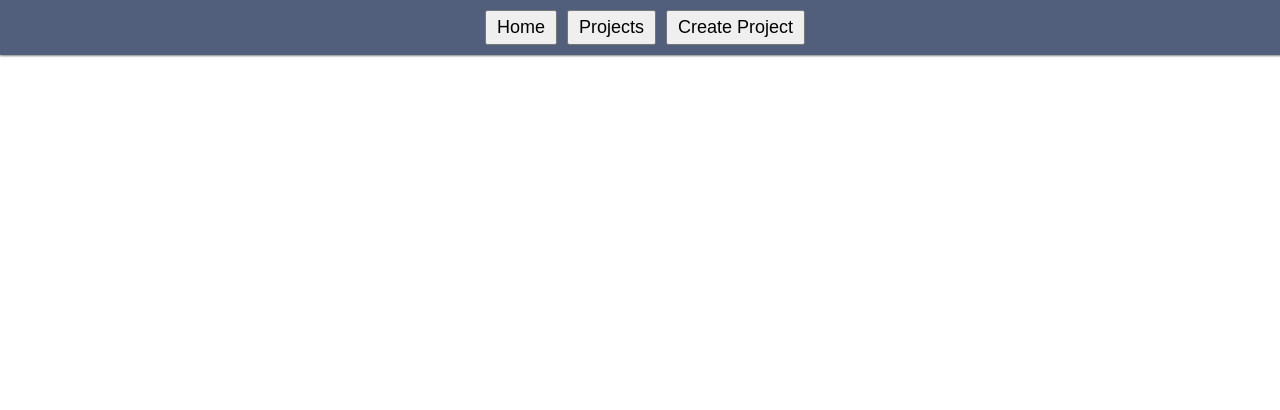
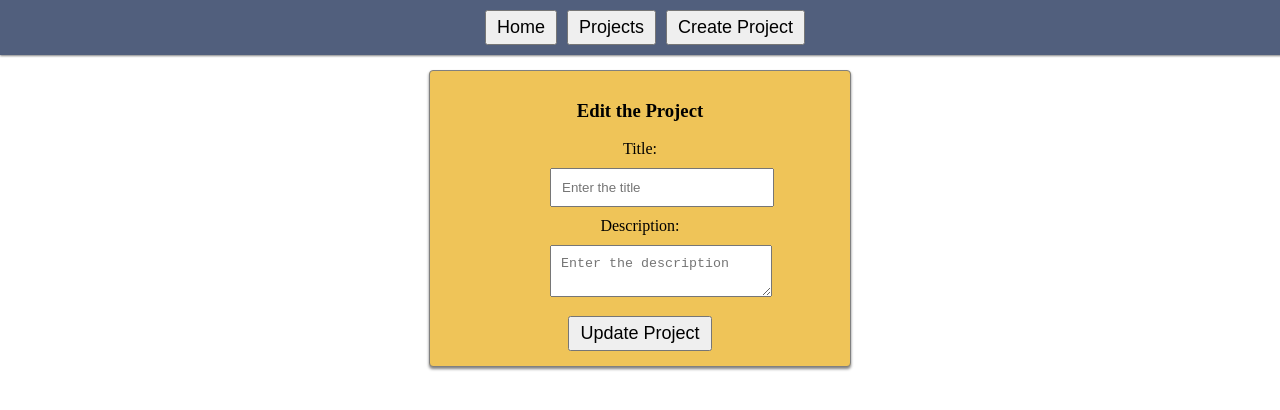
Before and after one commit to juliasohu/react-project-management, a React (Vite) app: page /projects/edit/1 in a window 1280 px wide. Shown: the top 410 px of the page. Built offline with nearby package versions, Linux system fonts and the light colour scheme; no server answers.

Commit message:
Add functionality to edit projects

```diff
--- a/src/App.jsx
+++ b/src/App.jsx
@@ -4,6 +4,7 @@
 import ProjectListPage from "./pages/ProjectListPage";
 import CreateProjectPage from "./pages/CreateProjectPage";
 import ProjectDetailsPage from "./pages/ProjectDetailsPage";
+import EditProjectPage from "./pages/EditProjectPage";
 
 function App() {
   return (
@@ -15,6 +16,7 @@
         <Route path="/projects" element={<ProjectListPage />} />
         <Route path="/projects/create" element = {<CreateProjectPage />} />
         <Route path="/projects/:projectId" element = {<ProjectDetailsPage />}></Route>
+        <Route path="/projects/edit/:projectId" element={<EditProjectPage />}/>
       </Routes>
     </>
   );
--- a/src/pages/CreateProjectPage.jsx
+++ b/src/pages/CreateProjectPage.jsx
@@ -48,7 +48,7 @@
 
                 <label>
                     Description:
-                    <input
+                    <textarea
                         type="text"
                         name="description"
                         placeholder="Describe your project"
--- /dev/null
+++ b/src/pages/EditProjectPage.jsx
@@ -0,0 +1,74 @@
+import axios from "axios";
+import { useEffect, useState } from "react";
+import { useNavigate, useParams } from "react-router-dom";
+import { API_URL } from "../config/api";
+
+function EditProjectPage() {
+
+    const [title, setTitle] = useState("");
+    const [description, setDescription] = useState("");
+
+    const { projectId } = useParams();
+    const navigate = useNavigate()
+
+
+useEffect(() => {
+    axios.get(`${API_URL}/projects/${projectId}`)
+    .then((response) => {
+        setTitle(response.data.title)
+        setDescription(response.data.description)
+    })
+    .catch(e => console.log("Error", e))
+}, [projectId])
+
+    const handleFormSubmit = (e) => {
+        e.preventDefault();
+
+        const newDetails = {
+            title: title,
+            description: description,
+        }
+
+        axios.put(`${API_URL}/projects/${projectId}`, newDetails)
+            .then( response => {
+                navigate(`/projects/${projectId}`)
+            })
+            .catch(e => console.log("Error updating project...", e));
+    }
+
+    return (
+        <div className="EditProjectPage">
+
+            <h3>Edit the Project</h3>
+
+            <form onSubmit={handleFormSubmit}>
+
+                <label>
+                    Title:
+                    <input
+                        type="text"
+                        name="title"
+                        placeholder="Enter the title"
+                        value={title}
+                        onChange={(e) => setTitle(e.target.value)}
+                    />
+                </label>
+
+                <label>
+                    Description:
+                    <textarea
+                        name="description"
+                        placeholder="Enter the description"
+                        value={description}
+                        onChange={(e) => setDescription(e.target.value)}
+                    />
+                </label>
+
+                <button type="submit">Update Project</button>
+            </form>
+
+        </div>
+    );
+}
+
+export default EditProjectPage;
--- a/src/pages/ProjectDetailsPage.jsx
+++ b/src/pages/ProjectDetailsPage.jsx
@@ -30,6 +30,11 @@
             <Link to="/projects">
                 <button>Back to projects</button>
             </Link>
+
+
+            <Link to={`/projects/edit/${projectId}`}>
+                <button>Edit</button>
+            </Link>
         </div>
     );
 }
```
